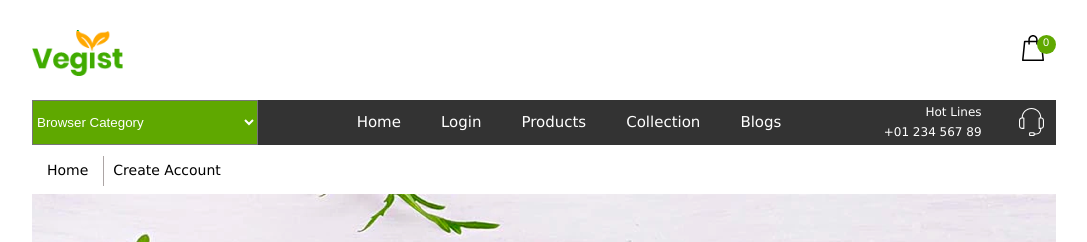
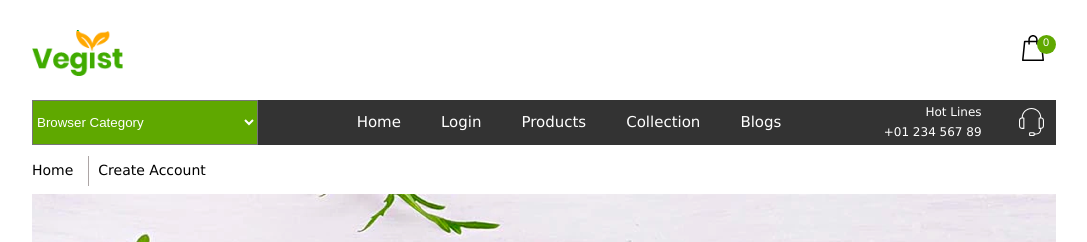
Before and after one commit to leilamahmoudi/vegis, a React (Create React App) app: page / in a window 1280 px wide. Shown: the top 242 px of the page, without its empty margins (96-1183 px from the left). Built offline with nearby package versions, Linux system fonts and the light colour scheme.

Commit message:
Update Home container

```diff
--- a/src/components/home/homeContainer.scss
+++ b/src/components/home/homeContainer.scss
@@ -18,7 +18,10 @@ $green: #5fa800;
   float: left;
   height: 44px;
   line-height: 44px;
-  margin: 0 15px 0 15px;
+  margin: 0 15px 0 0px;
+  @media only screen and (max-width: 768px) {
+    margin: 0 15px 0 15px;
+  }
 }
 .home-create {
   float: left;
```
